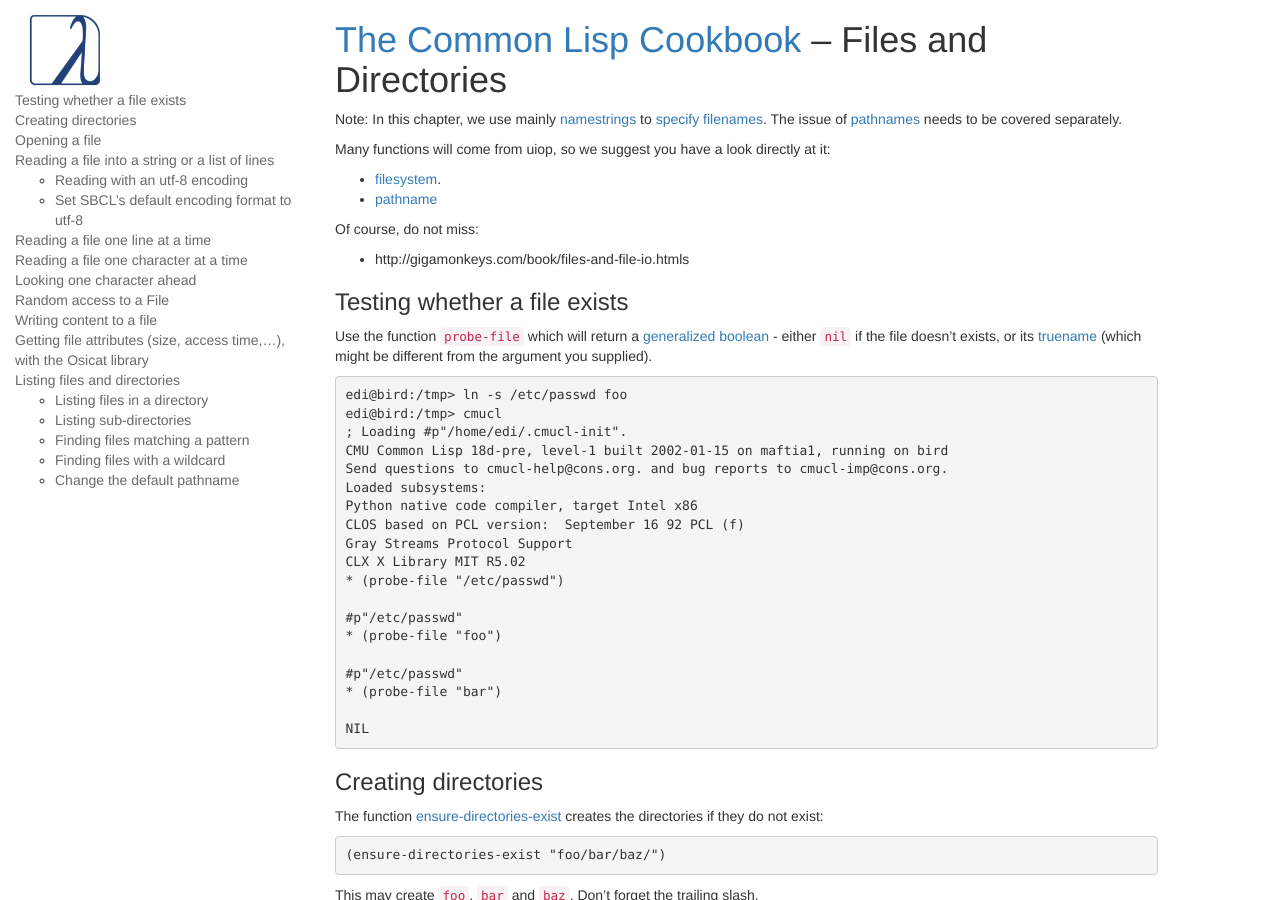
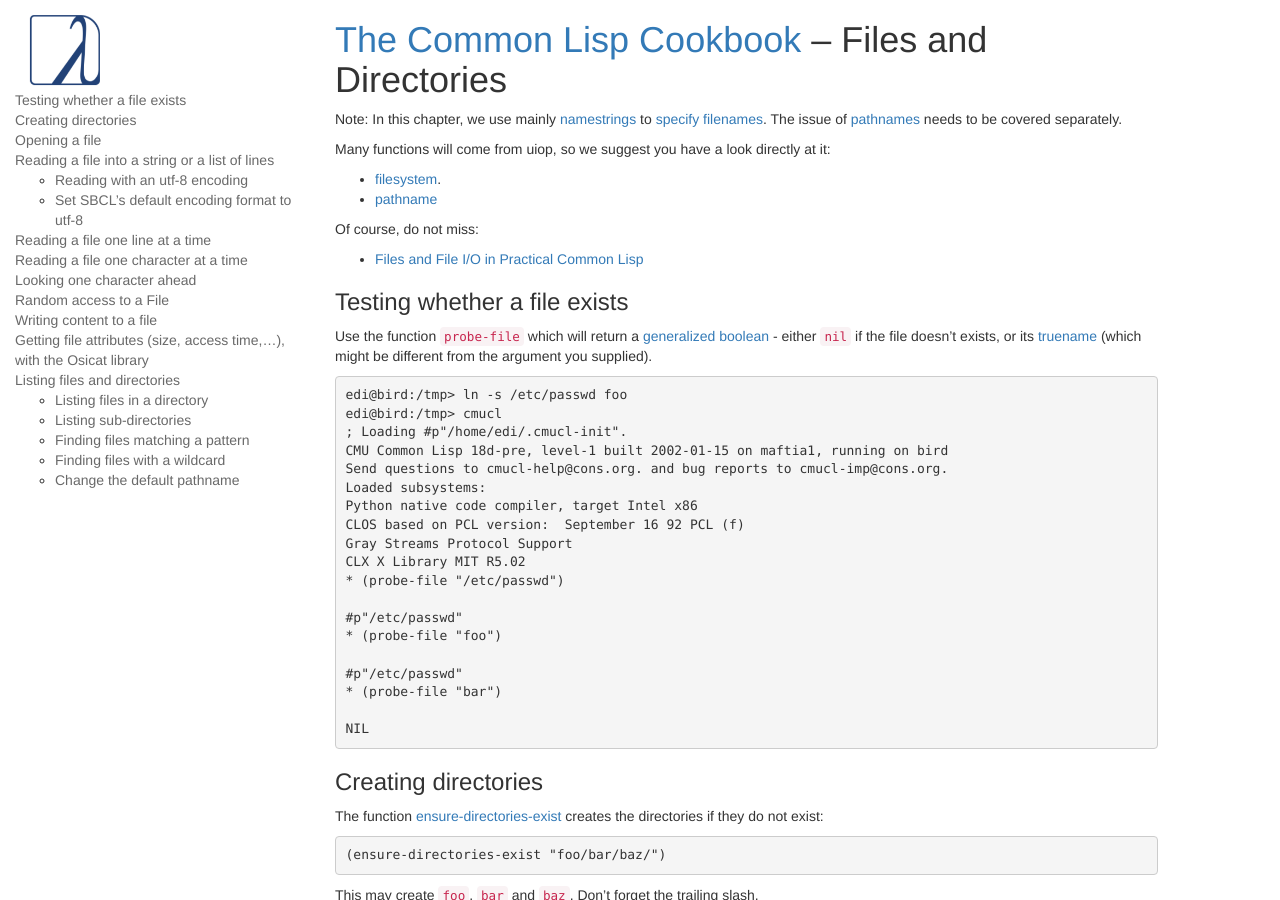
Before and after one commit to LispCookbook/cl-cookbook, a Jekyll site: the page built from files.md, in a window 1280 px wide and 900 px high. Built offline with Jekyll 4.4.1, drawn with Linux system fonts in a browser that asks for light colours.

Commit message:
Fix link to PCL files section
Link to Practical Common Lisp from the Files and Directories section
had a stray `s` at end of URL, and was not a hyperlink.

```diff
--- a/files.md
+++ b/files.md
@@ -17,7 +17,7 @@
 
 Of course, do not miss:
 
-* http://gigamonkeys.com/book/files-and-file-io.htmls
+* [Files and File I/O in Practical Common Lisp](http://gigamonkeys.com/book/files-and-file-io.html)
 
 
 ### Testing whether a file exists
```
